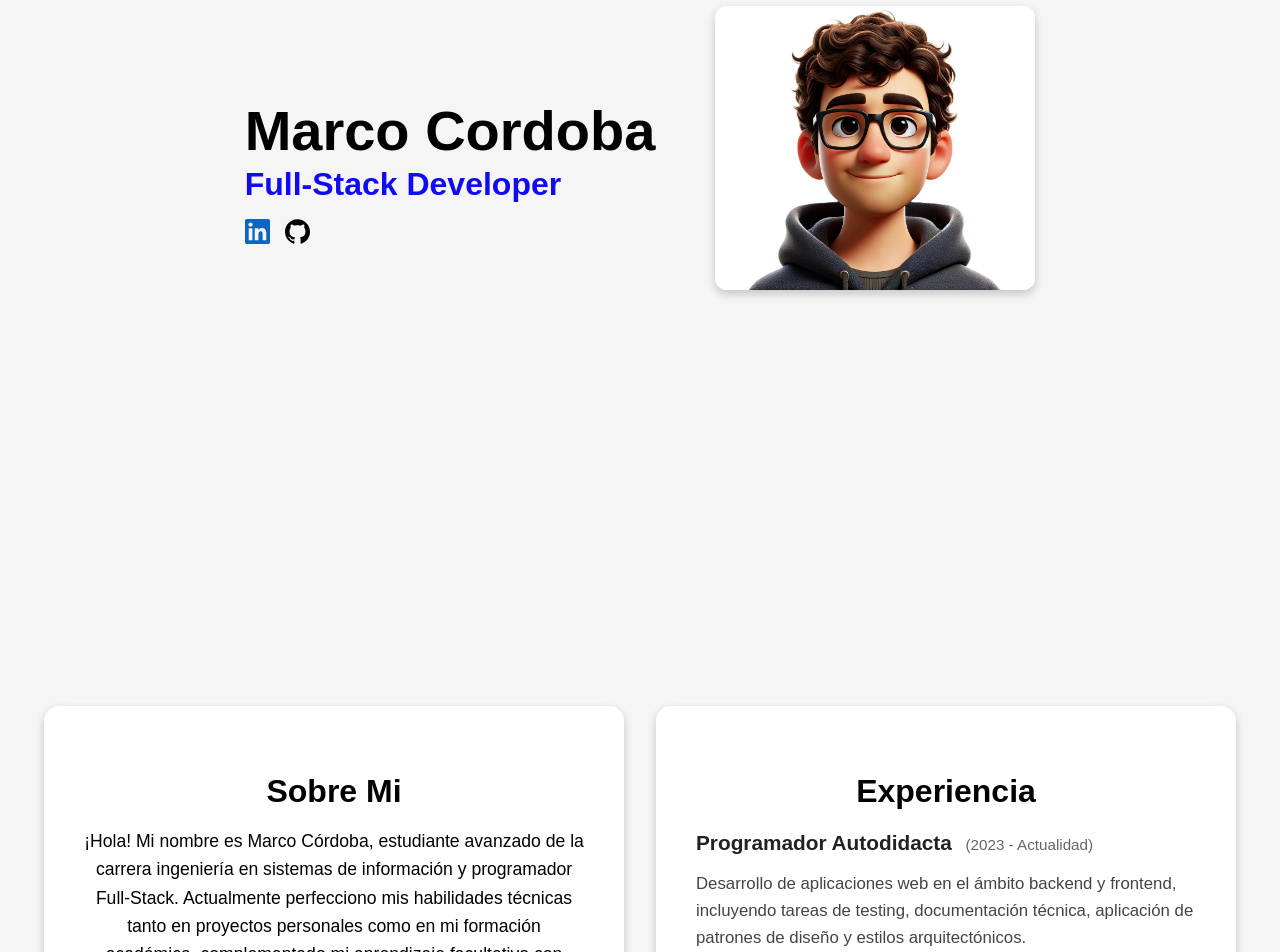
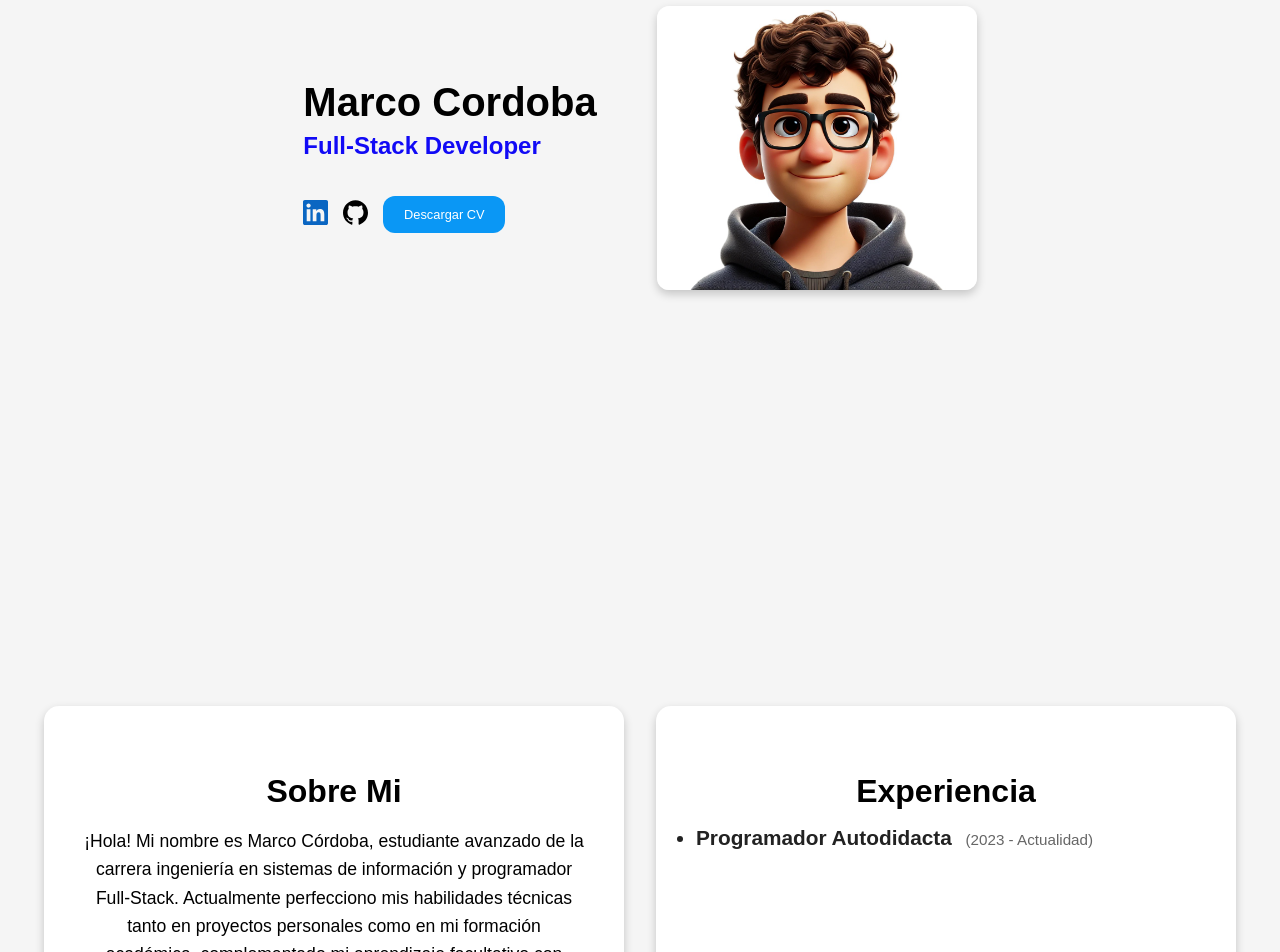
Before and after one commit to MarcoCordoba/Portafolio1, a React (Vite) app: page / in a window 1280 px wide. Shown: the part 260-1212 px from the top of the page. Built offline with nearby package versions, Linux system fonts and the light colour scheme; a web font is replaced by a local one.

Commit message:
se agrego el boton de descargar el cv

```diff
--- a/src/components/Home.css
+++ b/src/components/Home.css
@@ -5,33 +5,69 @@
     padding: 100px 40px;
     min-height: calc(95vh - 140px);
     gap: 60px;
+    flex-wrap: wrap;
+}
+
+.home-texto {
+    display: flex;
+    flex-direction: column;
+    align-items: flex-start;
+    max-width: 500px;
 }
 
 .home-texto h1 {
     margin-bottom: 0.2rem;
+    font-size: 2.5rem;
 }
 
 .home-texto h2 {
     color: #110AF5;
     margin-top: 0.2rem;
+    font-size: 1.5rem;
 }
 
-img {
-    width: 320px; /* Tamaño original de la imagen */
+.home-imagen img {
+    width: 320px;
     height: auto;
     border-radius: 12px;
-    box-shadow: 0 4px 10px rgba(0,0,0,0.2);
+    box-shadow: 0 4px 10px rgba(0, 0, 0, 0.2);
+}
+
+.iconos-redes {
+    display: flex;
+    align-items: center;
+    gap: 15px;
+    margin: 20px 0;
 }
 
 .icono {
-    width: 90px;  /* Aumenta el tamaño */
-    height: 90px; /* Asegura que el tamaño sea uniforme */
-    margin-right: 15px; /* Agrega separación entre iconos */
+    width: 90px;
+    height: 90px;
     transition: transform 0.3s ease;
 }
 
 .icono:hover {
-    transform: scale(1.1); /* Aumenta el tamaño al pasar el mouse */
+    transform: scale(1.1);
 }
 
-/*paleta de colores #0A97F5  #120AF5 #0A4CF5 #0AE1F5 #A476F5 #5B86F5*/
+/* Botón Descargar CV */
+.download-cv-boton {
+    padding: 0.70rem 1.30rem;
+    background-color: #0A97F5;
+    color: white;
+    text-decoration: none;
+    font-weight: 350;
+    border-radius: 12px;
+    transition: background-color 0.3s ease, transform 0.2s ease;
+    font-size: 0.8rem;
+    height: 15px;
+    align-items: center;
+}
+
+.download-cv-boton:hover {
+    background-color: #0A4CF5;
+    transform: translateY(-2px);
+}
+
+/* Paleta de colores de referencia:
+   #0A97F5, #120AF5, #0A4CF5, #0AE1F5, #A476F5, #5B86F5 */
--- a/src/components/Home.jsx
+++ b/src/components/Home.jsx
@@ -5,24 +5,42 @@ import LinkedIn from "./icons/LinkedIn";
 import Github from "./icons/Github";
 
 const Home = () => {
-    return(
+    return (
         <section className="home" id="home">
             <div className="home-texto">
                 <h1>Marco Cordoba</h1>
                 <h2>Full-Stack Developer</h2>
-                <a href="https://www.linkedin.com/in/marco-cordoba-/" target="_blank" rel="noopener noreferrer">
-                    <LinkedIn className="icono" />
-                </a>
-                <a href="https://github.com/MarcoCordoba" target="_blank" rel="noopener noreferrer">
-                    <Github className="icono" style={{ fill: "black" }} />
-                </a>
 
+                <div className="iconos-redes">
+                    <a
+                        href="https://www.linkedin.com/in/marco-cordoba-/"
+                        target="_blank"
+                        rel="noopener noreferrer"
+                    >
+                        <LinkedIn className="icono" />
+                    </a>
+                    <a
+                        href="https://github.com/MarcoCordoba"
+                        target="_blank"
+                        rel="noopener noreferrer"
+                    >
+                        <Github className="icono" style={{ fill: "black" }} />
+                    </a>
+                    <a
+                        href="/Cordoba_Marco_cv.pdf"
+                        download
+                        className="download-cv-boton"
+                    >
+                        Descargar CV
+                    </a>
+                </div>
             </div>
+
             <div className="home-imagen">
                 <img src={Perfil} alt="marco cordoba" />
             </div>
         </section>
-    )
-}
+    );
+};
 
 export default Home;
--- a/src/components/Proyectos.css
+++ b/src/components/Proyectos.css
@@ -110,7 +110,7 @@
 }
 
 .github-btn {
-  border: 2px solid #0A97F5;
+  border: 2px solid #555;
   background-color: transparent;
   color: #0A97F5;
   width: auto;
@@ -125,8 +125,9 @@
 }
 
 .github-btn:hover {
-  background-color: #0A97F5;
+  background-color: #168bde;
   color: #fff;
+  border-color: #168bde;
 }
 
 .github-btn svg {
--- a/src/components/SobreMi.css
+++ b/src/components/SobreMi.css
@@ -62,9 +62,3 @@ p {
     color: #666;
     margin-left: 0.5rem;
   }
-
-  .experiencia-descripcion {
-    font-size: 1.05rem;
-    color: #444;
-    line-height: 1.6;
-  }
--- a/src/components/SobreMi.jsx
+++ b/src/components/SobreMi.jsx
@@ -15,11 +15,9 @@ const SobreMi = () => {
                 <div className="cuadrado">
                     <h2>Experiencia</h2>
                     <div className="experiencia-item">
-                        <h3 className="experiencia-titulo">Programador Autodidacta <span>(2023 - Actualidad)</span></h3>
-                        <p className="experiencia-descripcion">
-                        Desarrollo de aplicaciones web en el ámbito backend y frontend, incluyendo tareas de testing, documentación técnica,
-                        aplicación de patrones de diseño y estilos arquitectónicos.
-                        </p>
+                        <ul>
+                            <li className="experiencia-titulo">Programador Autodidacta <span>(2023 - Actualidad)</span></li>
+                        </ul>
                     </div>
                 </div>
             </div>
```
Also changed, not shown: 1 other file (tests, documents, lock files or other folders).
